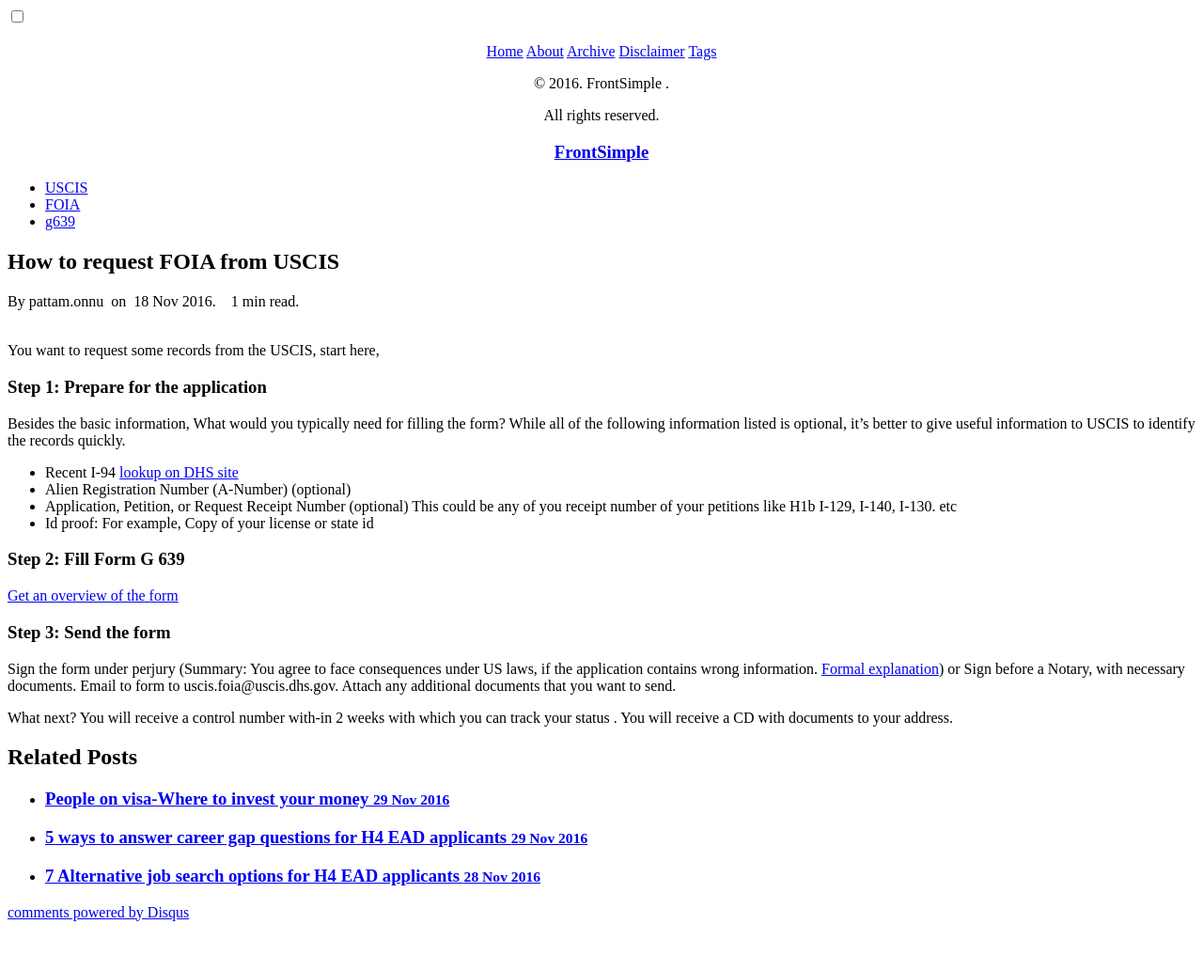
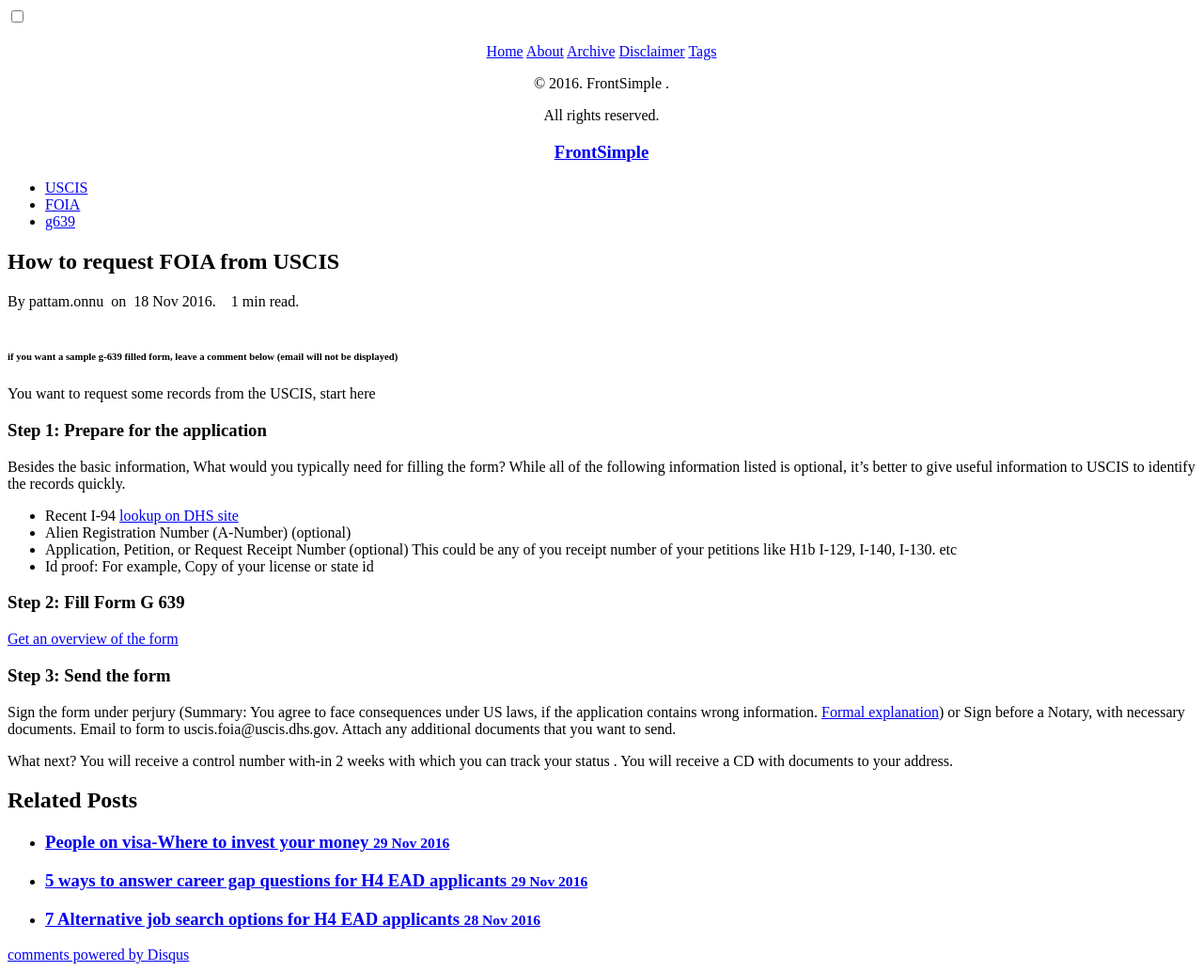
Before and after one commit to gitforwork2/gitforwork.github.io, a Jekyll site: the page built from _posts/2016-11-18-how-to-request-FOIA-from-USCIS.md, in a window 1280 px wide. Shown: the whole page at 94% size. Built offline with Jekyll 4.4.1, drawn with Linux system fonts in a browser that asks for light colours; comment, search, counter and statistics services are not loaded; before the commit the page ends 988 px from its top, so only the background shows below that.

Commit message:
Update 2016-11-18-how-to-request-FOIA-from-USCIS.md

```diff
--- a/_posts/2016-11-18-how-to-request-FOIA-from-USCIS.md
+++ b/_posts/2016-11-18-how-to-request-FOIA-from-USCIS.md
@@ -6,8 +6,10 @@
 comments: true
 description: 3 Steps to request FOIA with USCIS using form G 639 to request immigration records
 ---
-You want to request some records from the USCIS, start here,
 
+###### if you want a sample g-639 filled form, leave a comment below (email will not be displayed)
+
+You want to request some records from the USCIS, start here
 ### Step 1: Prepare for the application
 Besides the basic information, What would you typically need for filling the form?
   While all of the following information listed is optional, it's better to give useful information to USCIS to identify the
```
